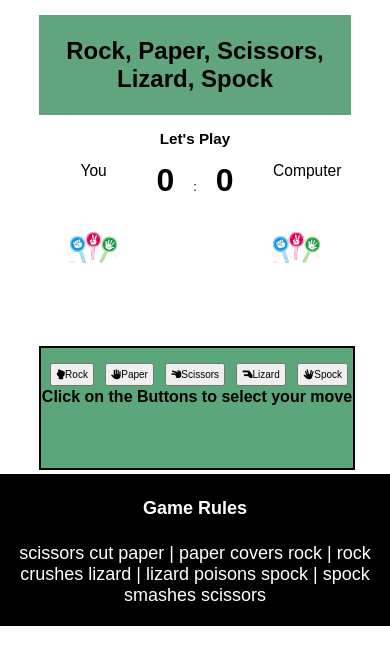
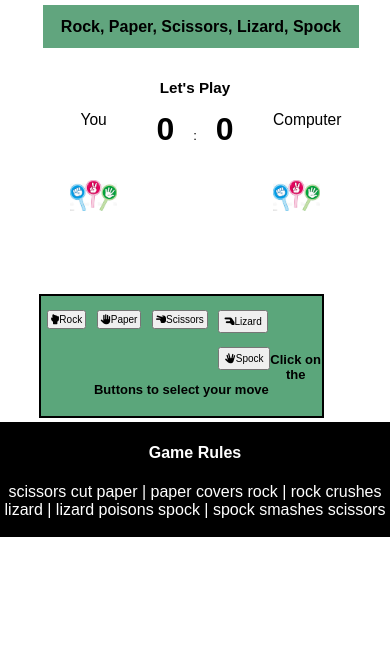
Before and after one commit to ru22-14/rock-paper-scissors-lizard-spock, a plain HTML site: page index.html in a window 390 px wide. Drawn offline with Linux system fonts and the light colour scheme.

Commit message:
header restyled

```diff
--- a/assets/css/style.css
+++ b/assets/css/style.css
@@ -8,6 +8,10 @@ body {
 header {
     background-color: rgba(64, 146, 99, 0.824);
     padding: 2px;
+    margin-top: 5px;
+    margin-left: 11%;
+    width: 80%;
+
 
 
 }
@@ -108,8 +112,9 @@ h3 {
     margin-top: 5%;
     padding: 15px;
     background-color: rgba(56, 147, 95, 0.824);
-    font-size: larger;
+    font-size: large;
     text-align: center;
+
 
 }
 
@@ -121,6 +126,7 @@ h3 {
     margin-top: 20px;
     margin-left: 8%;
     padding: 4px;
+
 }
 
 #btn-2 {
@@ -258,23 +264,52 @@ footer {
     }
 }
 
-/*responsiveness for screen size 600px and down*/
+/*responsiveness for screen size 590px and down*/
 
-@media (max-width: 600px) {
+@media (max-width: 590px) {
+    /*header*/
+    h1{
+        font-size: large;
+    }
 
     /*buttons*/
-    #btn-1,
-    #btn-2,
-    #btn-3,
-    #btn-4,
+    #btn-1, #btn-2, #btn-3 {
+        padding: 2px;
+        font-size: medium;
+        margin-top: 10px;
+        float: left;
+        margin: 5px;
+    }
+
+    #btn-4{
+        margin-left: 30%;
+        font-size: medium;
+    }
     #btn-5 {
-        margin: 2px;
-        margin-left: 2%;
+        font-size: medium;
     }
+
+    #choice{
+        width: 90%;
+    }
+
+     #choice h4 {
+        margin-top: 28%;
+        text-align: center;
+        font-size: small;
+     }
+     footer{
+        font-size: medium;
+     }
 }
 
 /*responsiveness for screen size 500px and down*/
 @media (max-width: 500px) {
+
+    /*header*/
+    h1 {
+        font-size: medium;
+    }
 
     /*display*/
     #score-display {
@@ -294,7 +329,7 @@ footer {
 
     /*choice instruction*/
     #choice h4 {
-        margin-top: 5%;
+        margin-top: 20%;
 
     }
 }
@@ -302,9 +337,18 @@ footer {
 /*responsiveness for screen size 390px and down*/
 @media (max-width: 390px) {
 
+    /* header*/
+    h1 {
+        font-size: medium;
+    }
+
     /* choice div*/
     #choice {
         padding: 0;
+    }
+    #choice h4 {
+        font-size: small;
+        margin-top: 20%;
     }
 
     /*buttons*/
@@ -315,16 +359,21 @@ footer {
     #btn-5 {
         font-size: x-small;
         margin-top: 5%;
-        margin-left: 3%;
+        margin-left: 2%;
+    }
+    /*footer*/
+    footer {
+        font-size: medium;
     }
 }
 
-/*responsiveness for screen size 390px and down*/
+/*responsiveness for screen size 300px and down*/
 @media (max-width: 300px) {
 
     /*heading*/
     h1 {
         font-size: small;
+
     }
 
     /* score display div*/
@@ -337,11 +386,13 @@ footer {
     #choice {
 
         width: 85%;
+        margin-right: 20%;
     }
 
     #choice h4 {
-        font-size: small;
+        font-size: x-small;
         margin-top: 50%;
+        padding-bottom: 10%;
 
     }
 
@@ -352,7 +403,8 @@ footer {
 
         font-size: x-small;
         font-weight: bold;
-        margin: 2px;
+        margin-left: 8px;
+        display: flex;
     }
 
     #btn-4,
@@ -360,7 +412,8 @@ footer {
         font-size: x-small;
         font-weight: bold;
         margin-top: 2%;
-        margin-left: 15px;
+        margin-left: 10%;
+        display: flex;
     }
 
     /*footer*/
--- a/index.html
+++ b/index.html
@@ -11,11 +11,14 @@
 </head>
 
 <body>
+
+    <!-- game heading -->
+    <header>
+        <h1>Rock, Paper, Scissors, Lizard, Spock</h1>
+    </header>
+    <!--game area-->
     <section id="game-area">
-        <!-- game heading -->
-        <header>
-            <h1>Rock, Paper, Scissors, Lizard, Spock</h1>
-        </header>
+
         <!-- result display -->
         <div id="score-display">
             <h3 id="result">Let's Play</h3>
```
